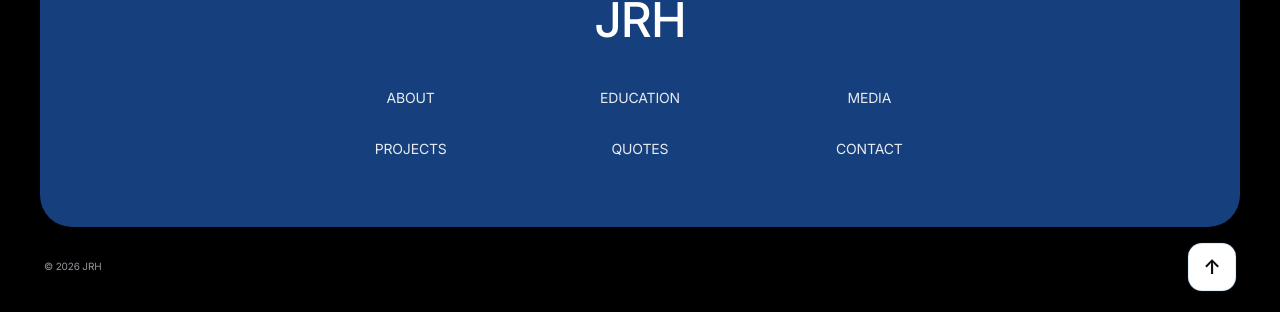
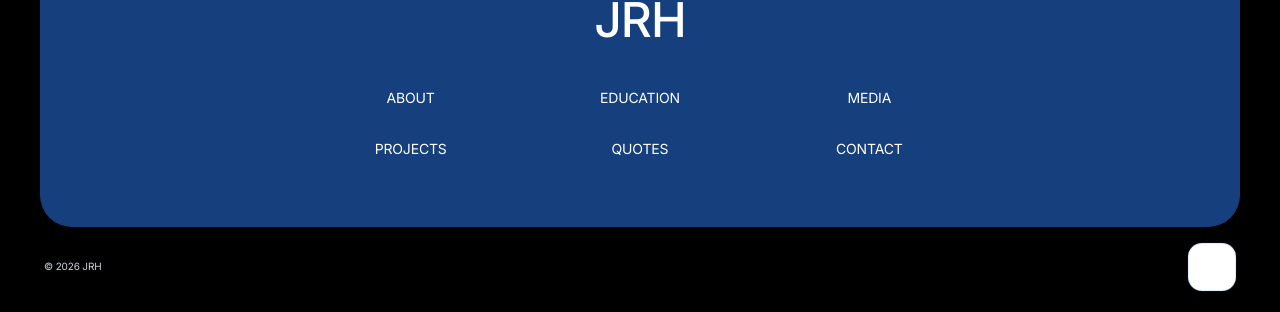
Before and after one commit to LionerHakim/JRHs, a React (Vite) app: page / in a window 1280 px wide. Shown: the part 6059-6371 px from the top of the page. Built offline with nearby package versions, Linux system fonts and the light colour scheme.

Commit message:
Synchronize black canvas with preserved light UI components (#75)

```diff
--- a/src/index.css
+++ b/src/index.css
@@ -3732,3 +3732,100 @@ body,
 /* JRHs BLACK CANVAS — preserve all light components */
 html, body, .site-shell, .site-shell > main, .site-shell > footer { background: #000 !important; }
 .site-footer { background: #000 !important; }
+
+
+/* JRHs FINAL BLACK CANVAS SYNC — canvas black, light UI components preserved */
+html,
+body,
+.site-shell,
+.site-shell > main,
+.site-shell > footer {
+  background: #000000 !important;
+}
+
+.site-shell > main {
+  color: #FFFFFF !important;
+}
+
+.site-footer {
+  background: #000000 !important;
+}
+
+/* Text that sits directly on the black canvas */
+.site-shell > main .section h2,
+.site-shell > main .hero-title,
+.site-shell > main .hero-description,
+.site-shell > main .section > p,
+.site-shell > main .testimonials-subtitle,
+.site-footer,
+.site-footer a,
+.site-footer-brand,
+.site-footer-bottom {
+  color: #FFFFFF !important;
+}
+
+.site-shell > main .hero-description,
+.site-shell > main .section > p,
+.site-shell > main .testimonials-subtitle,
+.site-footer-bottom {
+  color: #CBD5E1 !important;
+}
+
+/* Keep all cards and light UI surfaces exactly in the synchronized light palette */
+.record,
+.media-card,
+.project-card,
+.portrait-quote,
+.project-quote {
+  color: #0A0D12 !important;
+}
+
+.record,
+.media-card,
+.project-card {
+  background: #FFFFFF !important;
+}
+
+.portrait-quote,
+.project-quote {
+  background: #EEF5FF !important;
+}
+
+.nav,
+.wordmark,
+.wordmark:hover,
+.wordmark:focus-visible {
+  background: #FFFFFF !important;
+}
+
+.back-to-top {
+  background: #FFFFFF !important;
+  color: #0A0D12 !important;
+}
+
+.section-kicker,
+.record time,
+.media-number,
+.project-number,
+.media-category,
+.project-category {
+  color: #0A6FE8 !important;
+}
+
+.hero-pill,
+.media-links a,
+.project-link {
+  background: #163F7D !important;
+  color: #FFFFFF !important;
+}
+
+.record-activities li {
+  background: #DCEEFF !important;
+  color: #163F7D !important;
+}
+
+.media-status,
+.project-status {
+  background: #E6F4FF !important;
+  color: #163F7D !important;
+}
```
